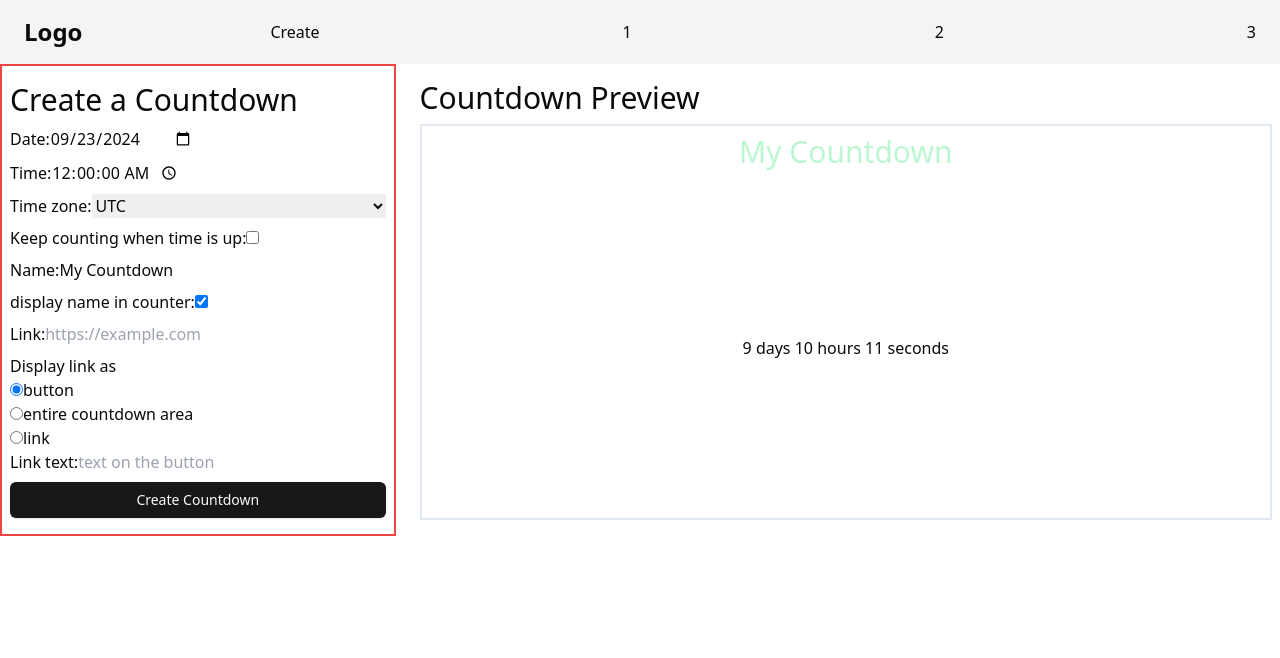
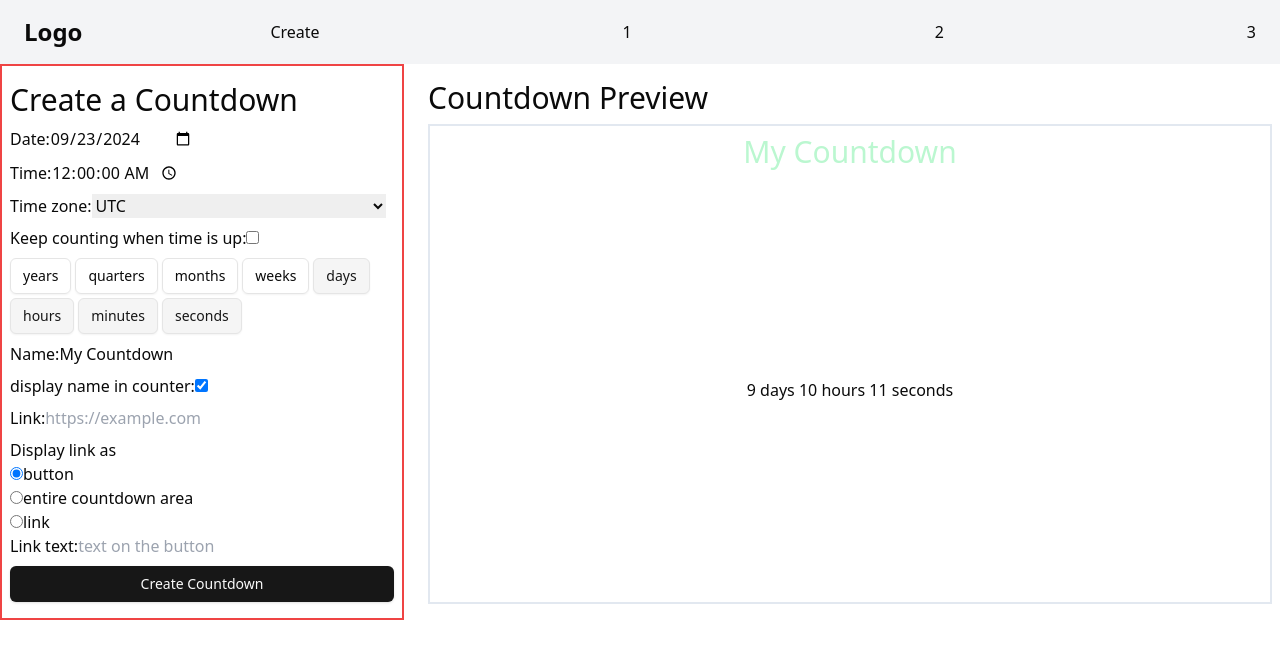
Before and after one commit to Daan-v-Berkel/countdown, a React (Vite) app: page / in a window 1280 px wide. Shown: the top 658 px of the page. Built offline with nearby package versions, Linux system fonts and the light colour scheme.

Commit message:
Added choice of displayed time values

```diff
--- a/package.json
+++ b/package.json
@@ -13,6 +13,8 @@
     "@radix-ui/react-icons": "^1.3.0",
     "@radix-ui/react-navigation-menu": "^1.2.0",
     "@radix-ui/react-slot": "^1.1.0",
+    "@radix-ui/react-toggle": "^1.1.0",
+    "@radix-ui/react-toggle-group": "^1.1.0",
     "class-variance-authority": "^0.7.0",
     "clsx": "^2.1.1",
     "lucide-react": "^0.439.0",
--- a/src/components/CountdownDisplay.jsx
+++ b/src/components/CountdownDisplay.jsx
@@ -25,7 +25,8 @@
 		const countdownDateTime = getCountdown();
     if (countdownDateTime) {
       intervalId = setInterval(() => {
-        const countdownDuration = countdownDateTime.diff(DateTime.now(), ['years', 'months', 'days', 'hours', 'minutes', 'seconds']);
+        const countdownDuration = countdownDateTime.diff(DateTime.now(),
+				Object.keys(countdownData.timeValuesDisplayed).filter((key) => countdownData.timeValuesDisplayed[key]));
         if ((countdownDuration.toMillis() <= 0) && !countdownData.keepCounting) {
           setIsFinished(true);
           clearInterval(intervalId);
@@ -34,7 +35,6 @@
         }
 				setTimeLeft(() => {
 					return {
-						...timeLeft,
 						...countdownDuration.toObject(),
 					}
 				});
--- a/src/components/CountdownForm.jsx
+++ b/src/components/CountdownForm.jsx
@@ -2,6 +2,7 @@
 import newTimezones from '../utils/timezones';
 import { DateTime, Settings } from 'luxon';
 import {Button} from './ui/button';
+import { ToggleGroup, ToggleGroupItem } from "./ui/toggle-group"
 import CountdownDisplay from './CountdownDisplay';
 
 function CountdownForm() {
@@ -10,6 +11,16 @@
 		time: '00:00:00',
 		keepCounting: false,
 		timezone: Intl.DateTimeFormat().resolvedOptions().timeZone,
+		timeValuesDisplayed : {
+			years: false,
+			quarters: false,
+			months: false,
+			weeks: false,
+			days: true,
+			hours: true,
+			minutes: true,
+			seconds: true,
+		},
 		countdownName: 'My Countdown',
 		showName: true,
 		countdownLink: '',
@@ -57,6 +68,7 @@
 	}
 
 	function handleChange(event) {
+		console.log(event.target)
 		const {name, value, type, checked} = event.target
 		const errorsCopy = { ...countdownData.errors };
 		errorsCopy[name] = "";
@@ -67,6 +79,30 @@
 						errors: errorsCopy
 				}
 		})
+}
+
+function handleValueChange(value) {
+	// essentially the same as handleChange but nessessary for Togglegroup
+	const valueschanged = {
+		years: false,
+		quarters: false,
+		months: false,
+		weeks: false,
+		days: false,
+		hours: false,
+		minutes: false,
+		seconds: false,
+	}
+	value.forEach(element => {
+		valueschanged[element] = true
+	});
+
+	setCountdownData(preCountdownData => {
+		return {
+			...preCountdownData,
+			timeValuesDisplayed: {...preCountdownData.timeValuesDisplayed, ...valueschanged}
+		}
+	})
 }
 
   return (
@@ -130,6 +166,21 @@
 							<p className='text-red-500'>{countdownData.errors.keepCounting}</p>
 						)}
 					</label>
+
+					<ToggleGroup type="multiple" variant="outline" className="justify-start flex-row flex-wrap"
+					value={Object.keys(countdownData.timeValuesDisplayed).filter((key) => countdownData.timeValuesDisplayed[key])}
+					onValueChange={handleValueChange}
+					name="timeValuesDisplayed">
+						{Object.entries(countdownData.timeValuesDisplayed).map(([key, value]) => (
+							<ToggleGroupItem
+								defaultChecked={value}
+								value={key} key={key}
+								name={key}
+								>{key}
+								</ToggleGroupItem>
+						))}
+					</ToggleGroup>
+
 					<label>
 						Name:
 						<input
--- /dev/null
+++ b/src/components/ui/toggle-group.tsx
@@ -0,0 +1,59 @@
+import * as React from "react"
+import * as ToggleGroupPrimitive from "@radix-ui/react-toggle-group"
+import { type VariantProps } from "class-variance-authority"
+
+import { cn } from "@/lib/utils"
+import { toggleVariants } from "@/components/ui/toggle"
+
+const ToggleGroupContext = React.createContext<
+  VariantProps<typeof toggleVariants>
+>({
+  size: "default",
+  variant: "default",
+})
+
+const ToggleGroup = React.forwardRef<
+  React.ElementRef<typeof ToggleGroupPrimitive.Root>,
+  React.ComponentPropsWithoutRef<typeof ToggleGroupPrimitive.Root> &
+    VariantProps<typeof toggleVariants>
+>(({ className, variant, size, children, ...props }, ref) => (
+  <ToggleGroupPrimitive.Root
+    ref={ref}
+    className={cn("flex items-center justify-center gap-1", className)}
+    {...props}
+  >
+    <ToggleGroupContext.Provider value={{ variant, size }}>
+      {children}
+    </ToggleGroupContext.Provider>
+  </ToggleGroupPrimitive.Root>
+))
+
+ToggleGroup.displayName = ToggleGroupPrimitive.Root.displayName
+
+const ToggleGroupItem = React.forwardRef<
+  React.ElementRef<typeof ToggleGroupPrimitive.Item>,
+  React.ComponentPropsWithoutRef<typeof ToggleGroupPrimitive.Item> &
+    VariantProps<typeof toggleVariants>
+>(({ className, children, variant, size, ...props }, ref) => {
+  const context = React.useContext(ToggleGroupContext)
+
+  return (
+    <ToggleGroupPrimitive.Item
+      ref={ref}
+      className={cn(
+        toggleVariants({
+          variant: context.variant || variant,
+          size: context.size || size,
+        }),
+        className
+      )}
+      {...props}
+    >
+      {children}
+    </ToggleGroupPrimitive.Item>
+  )
+})
+
+ToggleGroupItem.displayName = ToggleGroupPrimitive.Item.displayName
+
+export { ToggleGroup, ToggleGroupItem }
--- /dev/null
+++ b/src/components/ui/toggle.tsx
@@ -0,0 +1,43 @@
+import * as React from "react"
+import * as TogglePrimitive from "@radix-ui/react-toggle"
+import { cva, type VariantProps } from "class-variance-authority"
+
+import { cn } from "@/lib/utils"
+
+const toggleVariants = cva(
+  "inline-flex items-center justify-center rounded-md text-sm font-medium transition-colors hover:bg-muted hover:text-muted-foreground focus-visible:outline-none focus-visible:ring-1 focus-visible:ring-ring disabled:pointer-events-none disabled:opacity-50 data-[state=on]:bg-accent data-[state=on]:text-accent-foreground",
+  {
+    variants: {
+      variant: {
+        default: "bg-transparent",
+        outline:
+          "border border-input bg-transparent shadow-sm hover:bg-accent hover:text-accent-foreground",
+      },
+      size: {
+        default: "h-9 px-3",
+        sm: "h-8 px-2",
+        lg: "h-10 px-3",
+      },
+    },
+    defaultVariants: {
+      variant: "default",
+      size: "default",
+    },
+  }
+)
+
+const Toggle = React.forwardRef<
+  React.ElementRef<typeof TogglePrimitive.Root>,
+  React.ComponentPropsWithoutRef<typeof TogglePrimitive.Root> &
+    VariantProps<typeof toggleVariants>
+>(({ className, variant, size, ...props }, ref) => (
+  <TogglePrimitive.Root
+    ref={ref}
+    className={cn(toggleVariants({ variant, size, className }))}
+    {...props}
+  />
+))
+
+Toggle.displayName = TogglePrimitive.Root.displayName
+
+export { Toggle, toggleVariants }
```
Also changed, not shown: 1 other file (tests, documents, lock files or other folders).
